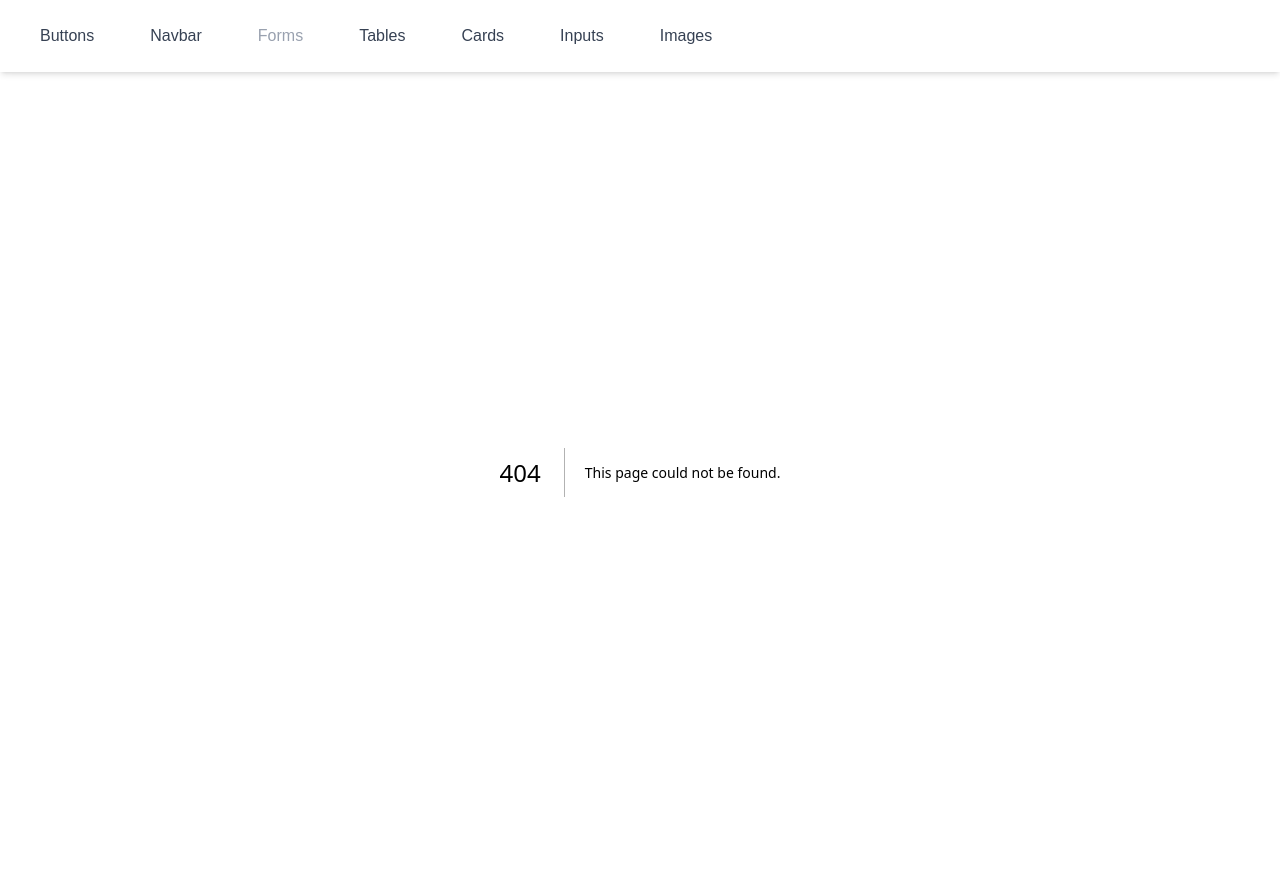
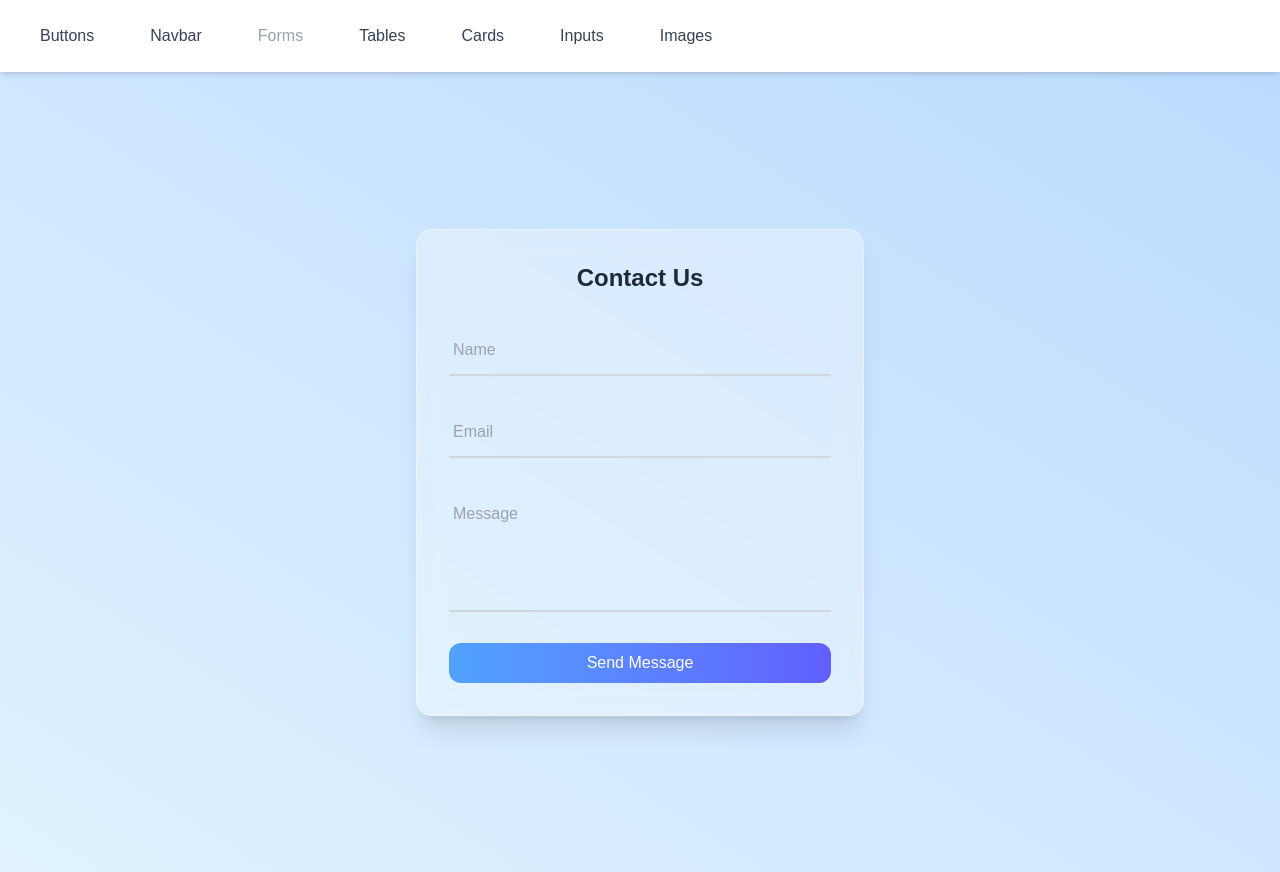
Before and after one commit to Prohor722/tailwind_compoenets, a Next.js app: page /form in a window 1280 px wide. Before the commit this address had no page. Built offline with nearby package versions, Linux system fonts and the light colour scheme.

Commit message:
some forms are added

```diff
--- /dev/null
+++ b/app/form/page.tsx
@@ -0,0 +1,95 @@
+'use client';
+
+import { useState } from 'react';
+
+export default function ModernForm() {
+  const [formData, setFormData] = useState({ name: '', email: '', message: '' });
+  const [error, setError] = useState('');
+
+  const handleChange = (e: React.ChangeEvent<HTMLInputElement | HTMLTextAreaElement>) => {
+    setFormData({ ...formData, [e.target.name]: e.target.value });
+    if (e.target.name === 'email' && !e.target.value.includes('@')) {
+      setError('Please enter a valid email address.');
+    } else {
+      setError('');
+    }
+  };
+
+  return (
+    <div className="min-h-screen bg-gradient-to-tr from-sky-100 to-blue-200 flex items-center justify-center p-6">
+      <form className="bg-white/30 backdrop-blur-md border border-white/40 rounded-2xl p-8 w-full max-w-md shadow-xl space-y-6">
+
+        <h2 className="text-2xl font-semibold text-center text-gray-800">Contact Us</h2>
+
+        {/* Floating Label Input */}
+        <div className="relative">
+          <input
+            name="name"
+            value={formData.name}
+            onChange={handleChange}
+            type="text"
+            required
+            className="peer w-full border-b-2 border-gray-300 bg-transparent px-1 pt-6 pb-2 text-gray-700 placeholder-transparent focus:outline-none focus:border-blue-500 transition-all"
+            placeholder="Your name"
+          />
+          <label
+            className="absolute left-1 top-2 text-gray-500 text-sm transition-all peer-placeholder-shown:top-5 peer-placeholder-shown:text-base peer-placeholder-shown:text-gray-400 peer-focus:top-2 peer-focus:text-sm peer-focus:text-blue-500"
+          >
+            Name
+          </label>
+        </div>
+
+        {/* Floating Label Input */}
+        <div className="relative">
+          <input
+            name="email"
+            value={formData.email}
+            onChange={handleChange}
+            type="email"
+            required
+            className="peer w-full border-b-2 border-gray-300 bg-transparent px-1 pt-6 pb-2 text-gray-700 placeholder-transparent focus:outline-none focus:border-blue-500 transition-all"
+            placeholder="you@example.com"
+          />
+          <label
+            className="absolute left-1 top-2 text-gray-500 text-sm transition-all peer-placeholder-shown:top-5 peer-placeholder-shown:text-base peer-placeholder-shown:text-gray-400 peer-focus:top-2 peer-focus:text-sm peer-focus:text-blue-500"
+          >
+            Email
+          </label>
+        </div>
+
+        {/* Floating Label Textarea */}
+        <div className="relative">
+          <textarea
+            name="message"
+            value={formData.message}
+            onChange={handleChange}
+            required
+            rows={4}
+            className="peer w-full border-b-2 border-gray-300 bg-transparent px-1 pt-6 pb-2 text-gray-700 placeholder-transparent focus:outline-none focus:border-blue-500 transition-all resize-none"
+            placeholder="Your message"
+          />
+          <label
+            className="absolute left-1 top-2 text-gray-500 text-sm transition-all peer-placeholder-shown:top-5 peer-placeholder-shown:text-base peer-placeholder-shown:text-gray-400 peer-focus:top-2 peer-focus:text-sm peer-focus:text-blue-500"
+          >
+            Message
+          </label>
+        </div>
+
+        {/* Validation Message */}
+        {error && (
+          <div className="text-sm text-red-500 animate-pulse transition-opacity duration-300">
+            {error}
+          </div>
+        )}
+
+        {/* Submit Button */}
+        <button
+          type="submit"
+          className="w-full bg-gradient-to-r from-blue-400 to-indigo-500 text-white py-2 rounded-xl hover:shadow-md hover:scale-105 transition-transform"
+        >
+          Send Message
+        </button>
+      </form>
+    </div>
+  );
+}
```
